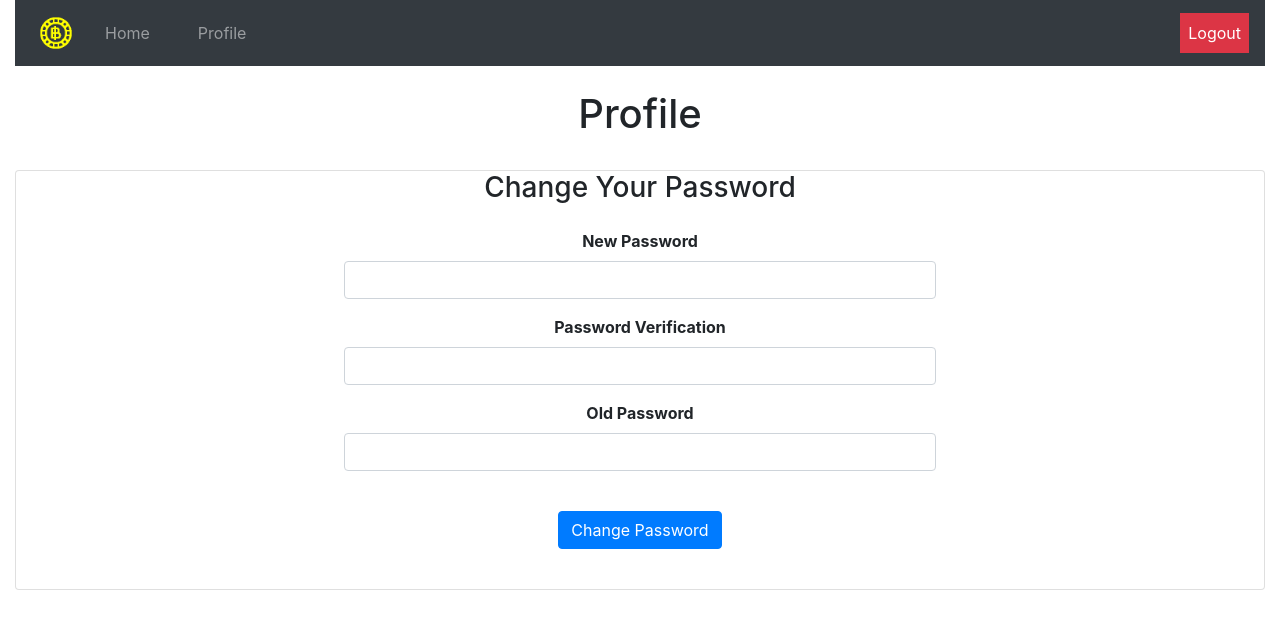
After one commit to jlin00/savetheturtles-env, a Flask app: page /profile in a window 1280 px wide. The commit adds this page. Shown: the top 629 px of the page. Run offline with Flask 2, Linux system fonts and the light colour scheme; a user stored in the database is signed in; some libraries are stand-ins or nearby versions.

Commit message:
added profile

```diff
--- a/app.py
+++ b/app.py
@@ -102,6 +102,12 @@ def home():
     '''home(): homepage checks if user is in session and gets info on user'''
     return render_template("home.html")
 
+@app.route("/profile")
+@login_required
+def profile():
+    '''profile(): allows user to update their profile and view their purchases'''
+    return render_template("profile.html")
+
 #====================================================
 #WORK HERE KIRAN
 
--- a/templates/_base.html
+++ b/templates/_base.html
@@ -12,7 +12,9 @@
 			<center>
 				{% block header %}
 				<nav class="navbar navbar-expand-lg navbar-dark bg-dark">
-				    <a class="navbar-brand" href="/home">The Black Diamond Casino</a>
+						<a class="navbar-nav" href="/home">
+							<img src="/static/logo.png" width="50" height="50"/>
+						</a>
 				    <button class="navbar-toggler" type="button" data-toggle="collapse" data-target="#navbarSupportedContent"
 				        aria-controls="navbarSupportedContent" aria-expanded="false" aria-label="Toggle navigation">
 				        <span class="navbar-toggler-icon"></span>
@@ -20,8 +22,13 @@
 
 				    <div class="collapse navbar-collapse" id="navbarSupportedContent">
 				        <ul class="navbar-nav">
-				            <li class="nav-item {{ home }} px-2">
+				            <li class="nav-item {{ home }} px-3">
 				                <a class="nav-link" href="/home"> Home </a>
+				            </li>
+				        </ul>
+								<ul class="navbar-nav">
+				            <li class="nav-item {{ home }} px-3">
+				                <a class="nav-link" href="/profile"> Profile </a>
 				            </li>
 				        </ul>
 				        <ul class="navbar-nav ml-auto">
--- a/templates/home.html
+++ b/templates/home.html
@@ -5,5 +5,4 @@
 {% endblock %}
 
 {% block body %}
-
 {% endblock %}
--- /dev/null
+++ b/templates/profile.html
@@ -0,0 +1,29 @@
+{% extends "_base.html" %}
+
+{% block title %}
+	Profile
+{% endblock %}
+
+{% block body %}
+<h1>Profile</h1>
+<br>
+<div class="card" style="align-text:center; display:flex; align-items:center;">
+  <h3>Change Your Password</h3>
+  <form action="/resetpasswd" method="post" class="w-50 p-3">
+    <div class="form-group">
+      <label for="password" class="font-weight-bold">New Password</label>
+      <input name="password" type="password" class="form-control" id="password">
+    </div>
+    <div class="form-group">
+      <label for="verif" class="font-weight-bold">Password Verification</label>
+      <input name="verif" type="password" class="form-control" id="password">
+    </div>
+    <div class="form-group">
+      <label for="oldpass" class="font-weight-bold">Old Password</label>
+      <input name="oldpass" type="password" class="form-control" id="oldpass">
+    </div>
+    <br>
+    <button type="submit" class="btn btn-primary">Change Password</button>
+  </form><br>
+</div>
+{% endblock %}
```
Also changed, not shown: utl/db_manager.py (+7 -0 lines), doc/requirements.txt (added), static/logo.png (added).
